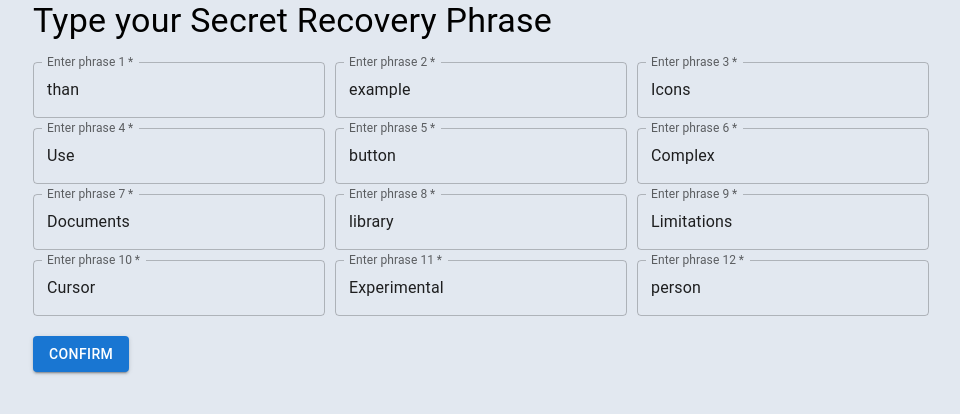
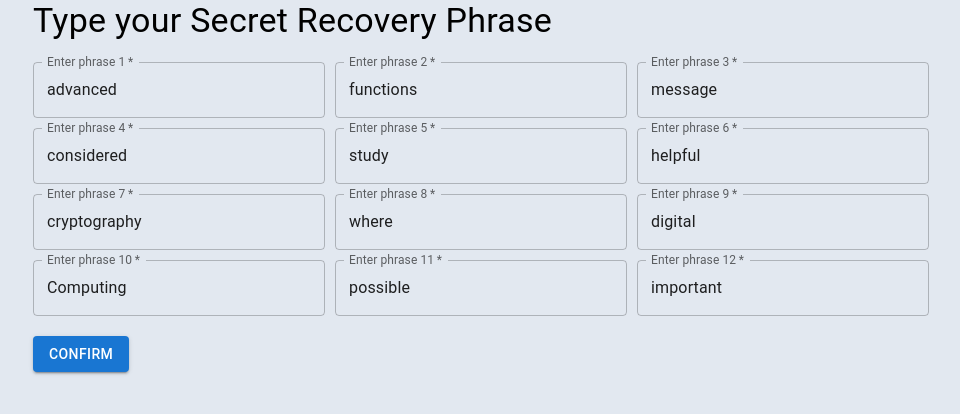
Before and after one commit to exoriri/week1-ECDSA-node, a React (Vite) app in the folder client/: page / in a window 1280 px wide. Shown: the top 414 px of the page, without its empty margins (159-1119 px from the left). Built offline with nearby package versions, Linux system fonts and the light colour scheme.

Commit message:
feat: ui changes && validation

```diff
--- a/client/src/App.jsx
+++ b/client/src/App.jsx
@@ -3,11 +3,17 @@ import { useEffect, useState } from "react";
 import { Authentification } from "./views/Authentication";
 import WalletDashboard from "./views/WalletDashboard";
 
+const INITIAL_WALLET_DATA = {
+  privateKey: null,
+  address: null
+};
+
 function App() {
-  const [walletData, setWalletData] = useState({
-    privateKey: null,
-    address: null
-  });
+  const [walletData, setWalletData] = useState(INITIAL_WALLET_DATA);
+
+  const onLogout = () => {
+    setWalletData(INITIAL_WALLET_DATA);
+  };
 
   if (!walletData.privateKey) {
     return <Authentification
@@ -20,6 +26,7 @@ function App() {
 
   return (
     <WalletDashboard
+      logout={onLogout}
       privateKey={walletData.privateKey}
       address={walletData.address}
     />
--- a/client/src/App.scss
+++ b/client/src/App.scss
@@ -82,6 +82,5 @@ input {
 }
 
 .transfer {
-  display: flex;
-  flex-direction: column;
+  align-self: flex-start;
 }
--- a/client/src/components/Transfer.jsx
+++ b/client/src/components/Transfer.jsx
@@ -1,3 +1,5 @@
+import { Button } from "@mui/material";
+
 function Transfer({ recipientAddress, amount, setRecipient, onAmountChange, transfer }) {
   const setValue = (setter) => (evt) => setter(evt.target.value);
 
@@ -22,8 +24,9 @@ function Transfer({ recipientAddress, amount, setRecipient, onAmountChange, tran
           onChange={setValue(setRecipient)}
         ></input>
       </label>
-
-      <input type="submit" className="button" value="Transfer" />
+      <Button style={{ marginTop: 10 }} type="submit" variant="contained">
+        Transfer
+      </Button>
     </form>
   );
 }
--- a/client/src/components/Wallet.jsx
+++ b/client/src/components/Wallet.jsx
@@ -1,6 +1,6 @@
-import server from "../server";
+import { Button } from "@mui/material";
 
-function Wallet({ address, setAddress, balance, setBalance }) {
+function Wallet({ address, balance, logout }) {
   return (
     <div className="container wallet">
       <h1>Your Wallet</h1>
@@ -10,7 +10,15 @@ function Wallet({ address, setAddress, balance, setBalance }) {
         <div className="balance">{address}</div>
       </label>
 
-      <div className="balance">Balance: {balance}</div>
+      <div className="balance" style={{ marginTop: 0 }}>Balance: {balance}</div>
+
+      <Button
+        style={{ marginTop: 10, textAlign: 'left', alignSelf: 'flex-start' }}
+        variant="text"
+        onClick={logout}
+      >
+        Log out
+      </Button>
     </div>
   );
 }
--- a/client/src/views/Authentication.jsx
+++ b/client/src/views/Authentication.jsx
@@ -22,7 +22,20 @@ const PHRASE_LENGTH = 12;
 const fields = Array(PHRASE_LENGTH).fill(0);
 
 export const Authentification = ({ setWalletData }) => {
-  const [phrase, setPhrase] = useState(['than', 'example', 'Icons', 'Use', 'button', 'Complex', 'Documents', 'library', 'Limitations', 'Cursor', 'Experimental', 'person']);
+  const [phrase, setPhrase] = useState([
+    "advanced",
+    "functions",
+    "message",
+    "considered",
+    "study",
+    "helpful",
+    "cryptography",
+    "where",
+    "digital",
+    "Computing",
+    "possible",
+    "important",
+  ]);
 
   const handlePhraseChange = (e) => {
     const index = e.target.name;
--- a/client/src/views/WalletDashboard.jsx
+++ b/client/src/views/WalletDashboard.jsx
@@ -32,7 +32,7 @@ const fakeDelayedResponse = (data) => {
     })
 };
 
-const WalletDashboard = ({ address, privateKey }) => {
+const WalletDashboard = ({ address, privateKey, logout }) => {
   const [balance, setBalance] = useState(0);
   const [isPageLoading, setPageLoading] = useState(true);
   const [sendAmount, setSendAmount] = useState("");
@@ -43,7 +43,7 @@ const WalletDashboard = ({ address, privateKey }) => {
     const transaction = {
       sender: address,
       recipient,
-      amount: sendAmount
+      amount: parseInt(sendAmount, 10)
     };
     const transactionBytes = utf8ToBytes(JSON.stringify(transaction));
     const hashedTrasaction = keccak256(transactionBytes);
@@ -94,6 +94,7 @@ const WalletDashboard = ({ address, privateKey }) => {
         balance={balance}
         setBalance={setBalance}
         address={address}
+        logout={logout}
       />
       <Transfer
         amount={sendAmount}
```
Also changed, not shown: 1 other file (tests, documents, lock files or other folders).
